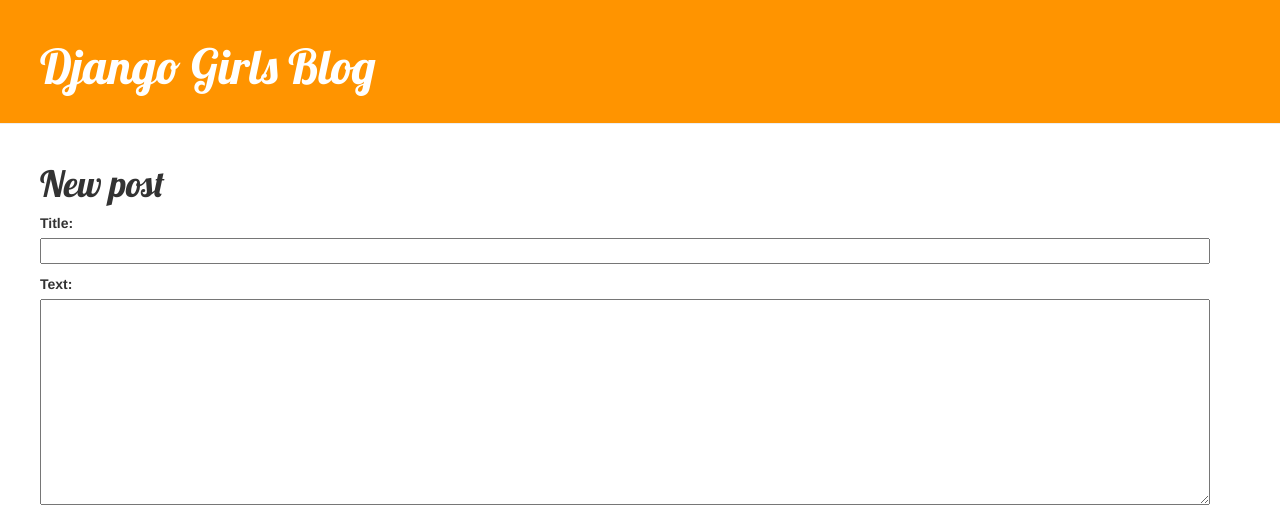
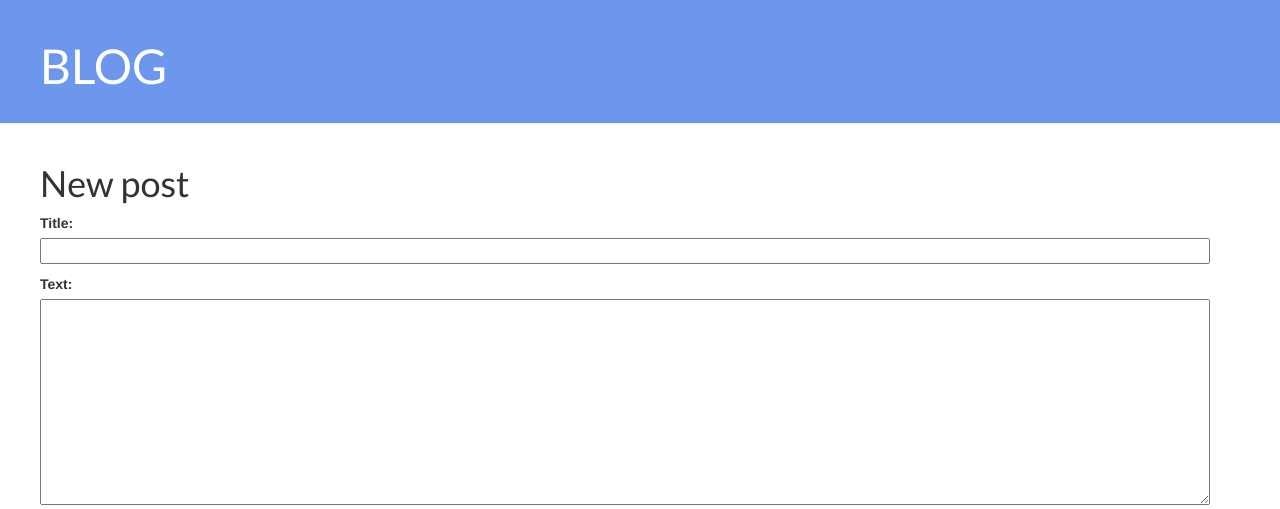
Before and after one commit to wrozda/my-first-blog, a Django app: page /post/new/ in a window 1280 px wide. Shown: the top 509 px of the page. Run offline with Django 3.2, Linux system fonts and the light colour scheme; some libraries are stand-ins or nearby versions.

Commit message:
Zmiany cssów i fontów

```diff
--- a/blog/static/css/blog.css
+++ b/blog/static/css/blog.css
@@ -1,5 +1,5 @@
 .page-header {
-    background-color: #ff9400;
+    background-color: #6d97ed;
     margin-top: 0;
     padding: 20px 20px 20px 40px;
 }
@@ -15,7 +15,7 @@
 }
 
 h1, h2, h3, h4 {
-    font-family: 'Lobster', cursive;
+    font-family: 'Lato', sans-serif;
 }
 
 .date {
--- a/blog/templates/blog/base.html
+++ b/blog/templates/blog/base.html
@@ -3,10 +3,10 @@
 <html lang="en">
     <head>
         <meta charset="UTF-8">
-        <title>BLOG DJANGO GIRLS</title>
+        <title>BLOG</title>
         <link rel="stylesheet" href="//maxcdn.bootstrapcdn.com/bootstrap/3.2.0/css/bootstrap.min.css">
         <link rel="stylesheet" href="//maxcdn.bootstrapcdn.com/bootstrap/3.2.0/css/bootstrap-theme.min.css">
-        <link href="//fonts.googleapis.com/css?family=Lobster&subset=latin,latin-ext" rel="stylesheet" type="text/css">
+        <link href="https://fonts.googleapis.com/css?family=Lato" rel="stylesheet">
         <link rel="stylesheet" href="{% static 'css/blog.css' %}">
     </head>
         <body>
@@ -15,7 +15,7 @@
                 {% if user.is_authenticated %}
                     <a href="{% url 'post_new' %}" class="top-menu"><span class="glyphicon glyphicon-plus"></span></a>
                 {% endif %}
-                <h1><a href="/">Django Girls Blog</a></h1>
+                <h1><a href="/">BLOG</a></h1>
             </div>
             <div class="content container">
                 <div class="row">
```
